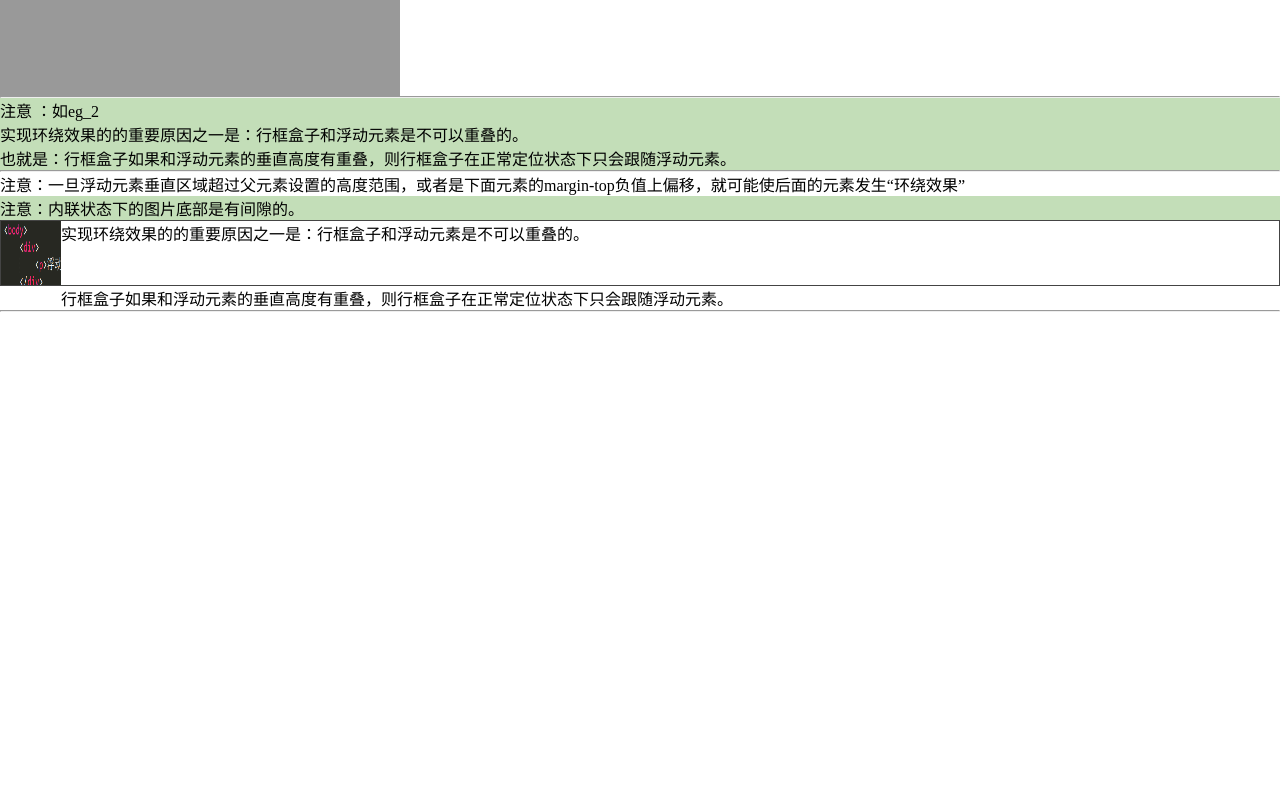
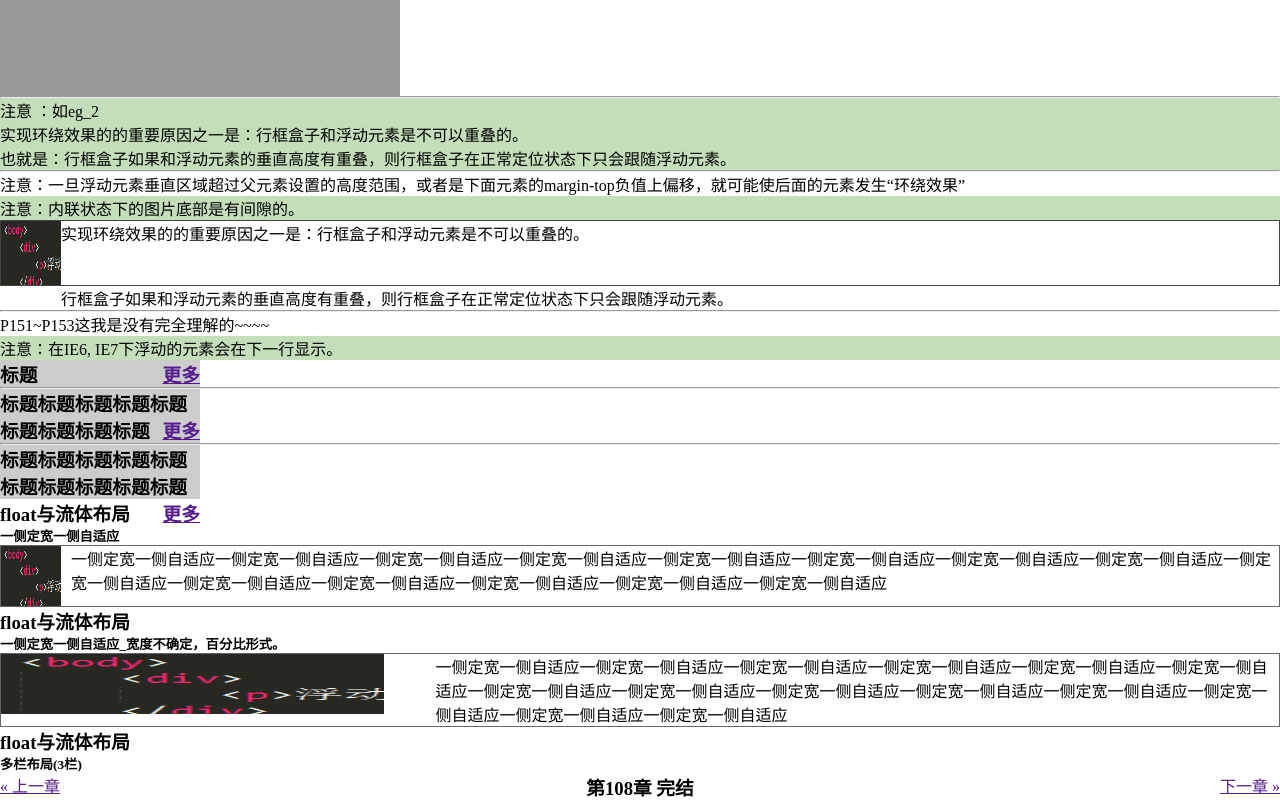
Before and after one commit to LinShuling16/someStudyCode, a plain HTML site: page CSS世界(张鑫旭)/06_流的破坏与保护/01_魔鬼属性float/01_index.html in a window 1280 px wide. Shown: the part 596-1396 px from the top of the page. Before the commit the page ends 908 px from the top, so only its background shows below. Drawn offline with Linux system fonts and the light colour scheme.

Commit message:
float与流体布局_多栏自适应布局

```diff
--- a/CSS世界(张鑫旭)/06_流的破坏与保护/01_魔鬼属性float/01_index.html
+++ b/CSS世界(张鑫旭)/06_流的破坏与保护/01_魔鬼属性float/01_index.html
@@ -78,7 +78,45 @@
     </div>
     <hr>
     <div>
+        <p>P151~P153这我是没有完全理解的~~~~</p>
+        <p style="background-color: #C3DEB8;">注意：在IE6, IE7下浮动的元素会在下一行显示。</p>
+        <h3 style="background-color: #CCC; width: 200px;">标题<a href="" style="float: right;">更多</a></h3>
+        <hr>
+        <h3 style="background-color: #CCC; width: 200px;">标题标题标题标题标题标题标题标题标题<a href="" style="float: right;">更多</a></h3>
+        <hr>
+        <h3 style="background-color: #CCC; width: 200px;">标题标题标题标题标题标题标题标题标题标题<a href="" style="float: right;">更多</a></h3>
+    </div>
 
+    <div>
+        <h3>float与流体布局</h3>
+        <h5>一侧定宽一侧自适应</h5>
+        <div style="overflow: hidden; border: 1px solid #666;">
+            <img src="../1.png" style="width: 60px; height: 60px; float: left;">
+            <div style="margin-left: 70px;">
+                一侧定宽一侧自适应一侧定宽一侧自适应一侧定宽一侧自适应一侧定宽一侧自适应一侧定宽一侧自适应一侧定宽一侧自适应一侧定宽一侧自适应一侧定宽一侧自适应一侧定宽一侧自适应一侧定宽一侧自适应一侧定宽一侧自适应一侧定宽一侧自适应一侧定宽一侧自适应一侧定宽一侧自适应
+            </div>
+        </div>
+    </div>
+
+    <div>
+        <h3>float与流体布局</h3>
+        <h5>一侧定宽一侧自适应_宽度不确定，百分比形式。</h5>
+        <div style="overflow: hidden; border: 1px solid #666;">
+            <img src="../1.png" style="width:30%; height: 60px; float: left;">
+            <div style="margin-left: 34%;">
+                一侧定宽一侧自适应一侧定宽一侧自适应一侧定宽一侧自适应一侧定宽一侧自适应一侧定宽一侧自适应一侧定宽一侧自适应一侧定宽一侧自适应一侧定宽一侧自适应一侧定宽一侧自适应一侧定宽一侧自适应一侧定宽一侧自适应一侧定宽一侧自适应一侧定宽一侧自适应一侧定宽一侧自适应
+            </div>
+        </div>
+    </div>
+
+    <div>
+        <h3>float与流体布局</h3>
+        <h5>多栏布局(3栏)</h5>
+        <div>
+           <a href="" style="float: left;">&laquo; 上一章</a>
+           <a href="" style="float: right;">下一章 &raquo;</a>
+           <h3 style="margin:0 70px;text-align: center;">第108章 完结</h3>
+        </div>
     </div>
 </body>
 </html>
```
